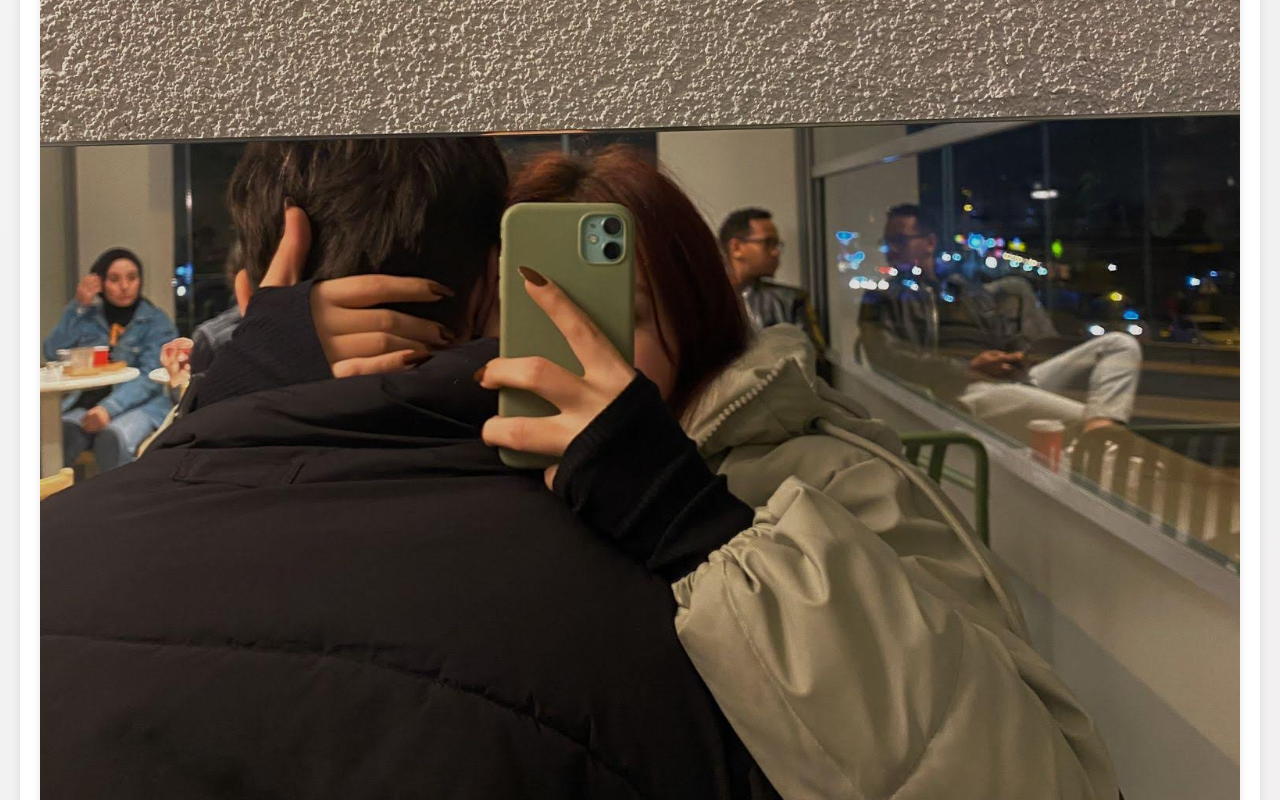
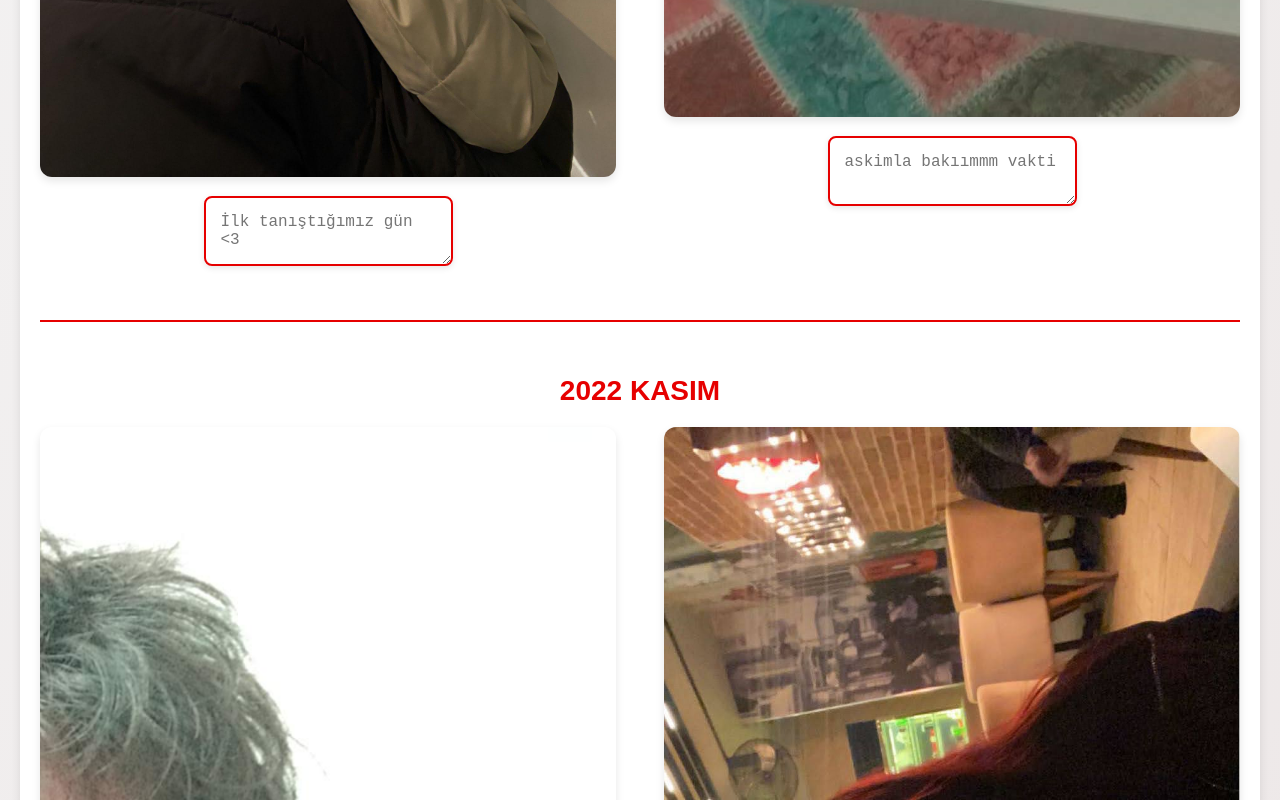
Before and after one commit to canyrlmz/yildonumu, a plain HTML site: page index.html in a window 1280 px wide. Shown: the part 940-1740 px from the top of the page. Drawn offline with Linux system fonts and the light colour scheme.

Commit message:
Update index.html

```diff
--- a/index.html
+++ b/index.html
@@ -54,23 +54,18 @@
             display: flex;
             justify-content: space-between;
             width: 100%;
-            flex-direction: column;
-        gap: 20px;
+            gap: 2%;
         }
         .photo {
-            width: 100%;
+            width: 48%;
             margin-bottom: 20px;
             text-align: center;
             position: relative;
-
         }
         img {
             width: 100%;
             border-radius: 12px;
             box-shadow: 0 4px 8px rgba(0, 0, 0, 0.1);
-            width: 100%;
-    max-width: 100%;
-    height: auto;
         }
         .text-box {
             margin-top: 15px;
@@ -79,7 +74,7 @@
             border-radius: 8px;
             background-color: #fff;
             box-shadow: 0 2px 6px rgba(0, 0, 0, 0.1);
-            font-size: 18px;
+            font-size: 16px;
             color: #333;
         }
         footer {
```
